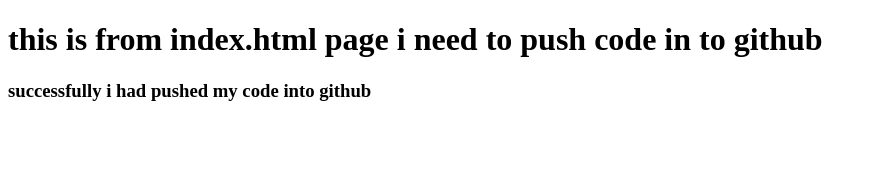
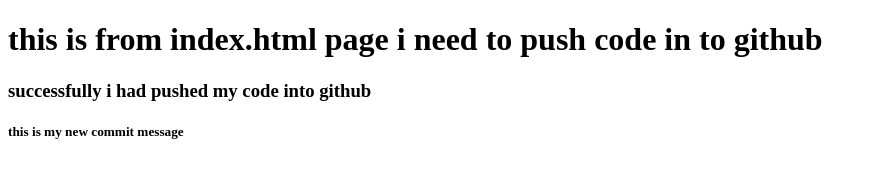
Before and after one commit to maheshmanepall/simple-file, a plain HTML site: page index.html in a window 1280 px wide. Shown: the whole page, without its empty margins (0-877 px from the left). Drawn offline with Linux system fonts and the light colour scheme.

Commit message:
third commit

```diff
--- a/index.html
+++ b/index.html
@@ -8,6 +8,7 @@
 <body>
     <h1> this is from index.html page i need to push code in to github</h1>
     <h3> successfully i had pushed my code into github</h3>
+    <h5> this is my new commit message</h5>
 
 </body>
 </html>
```
